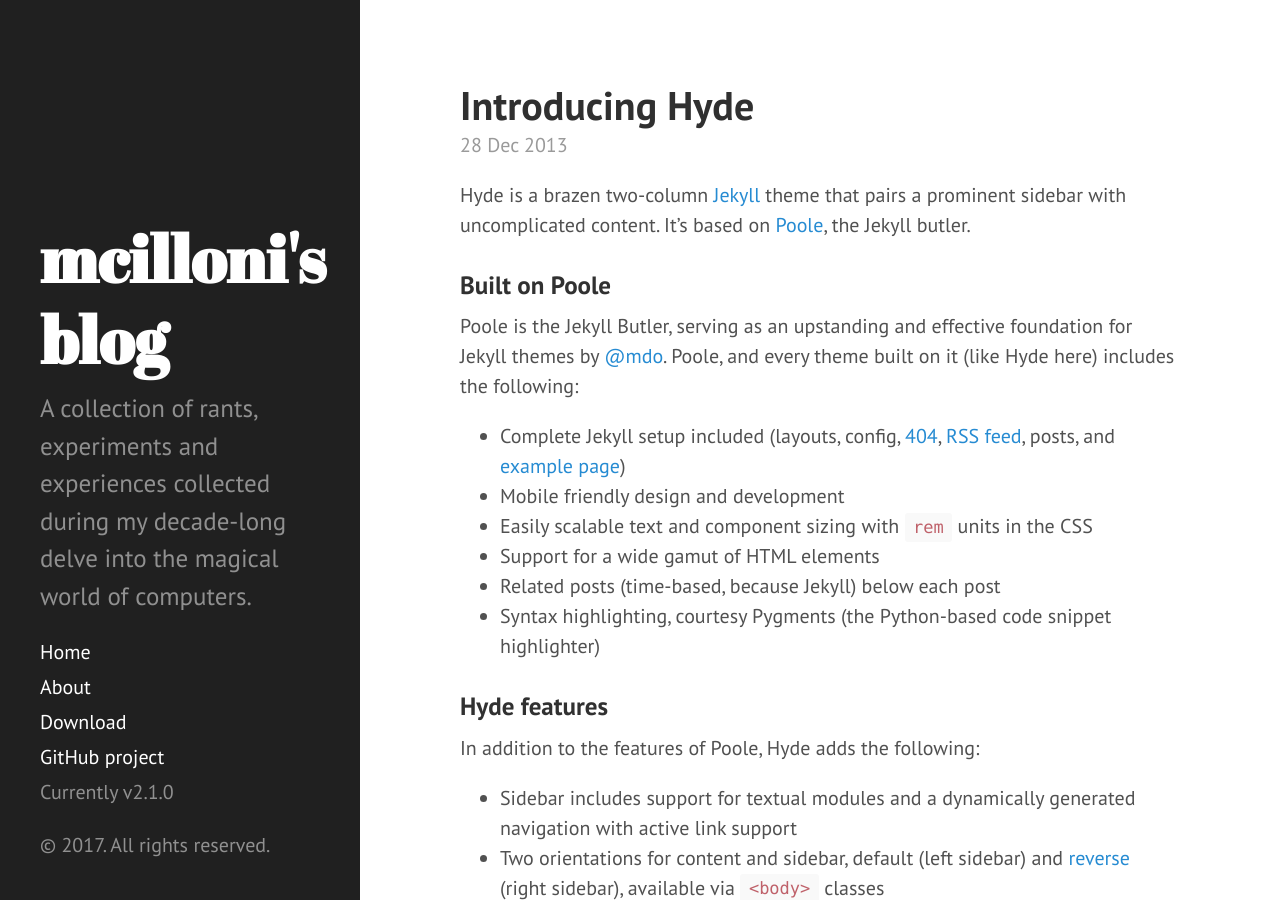
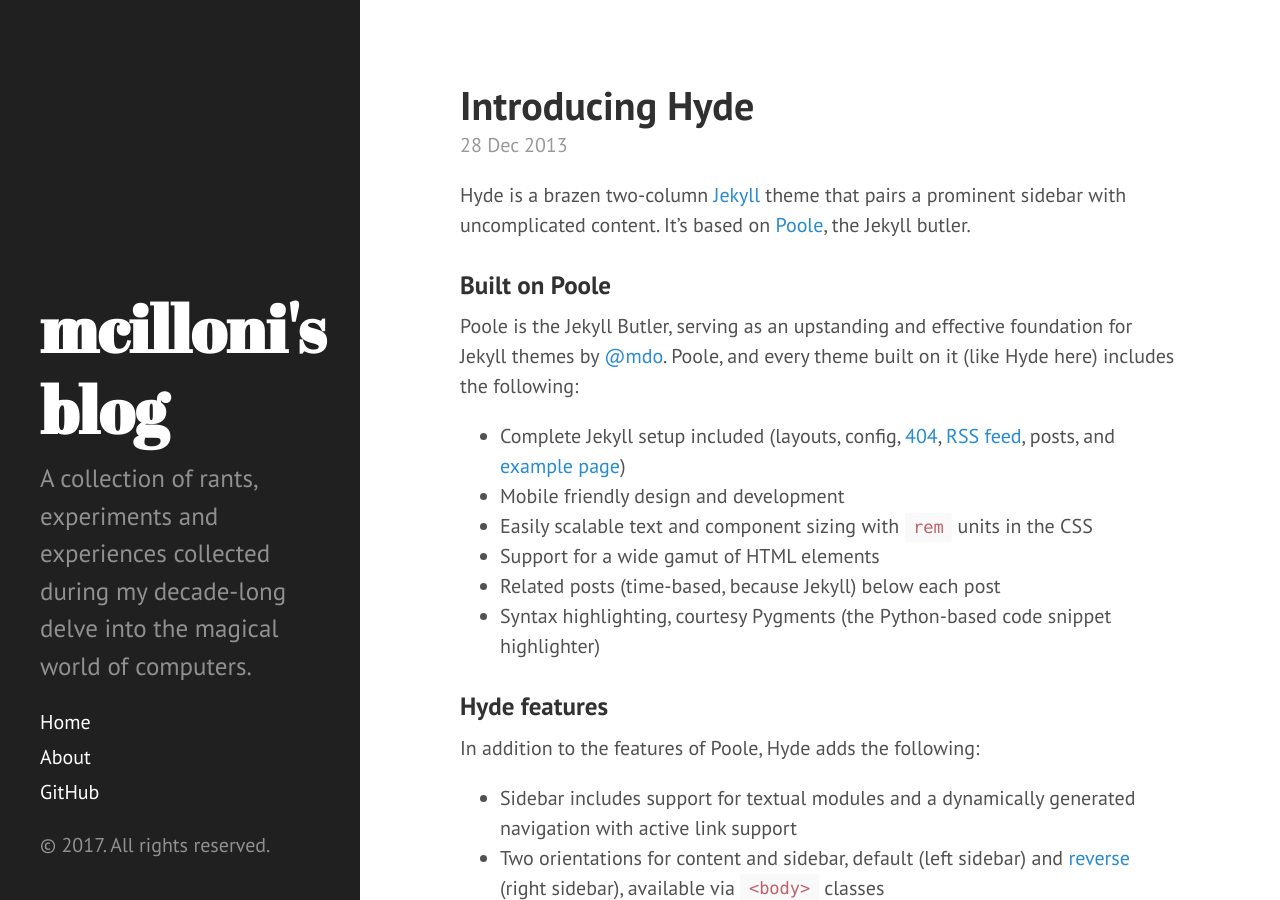
Before and after one commit to mcilloni/mcilloni.github.io, a Jekyll site: the page built from index.html, in a window 1280 px wide and 900 px high. Built offline with Jekyll 4.4.1, drawn with Linux system fonts in a browser that asks for light colours; the list of posts is cut into pages by our own code.

Commit message:
Fixes again

```diff
--- a/_config.yml
+++ b/_config.yml
@@ -23,4 +23,4 @@ paginate:         5
 version:          2.1.0
 
 github:
-  repo:           https://github.com/mcilloni/mcilloni.github.io
+  user:           mcilloni
--- a/_includes/sidebar.html
+++ b/_includes/sidebar.html
@@ -26,9 +26,7 @@
         {% endif %}
       {% endfor %}
 
-      <a class="sidebar-nav-item" href="{{ site.github.repo }}/archive/v{{ site.version }}.zip">Download</a>
-      <a class="sidebar-nav-item" href="{{ site.github.repo }}">GitHub project</a>
-      <span class="sidebar-nav-item">Currently v{{ site.version }}</span>
+      <a class="sidebar-nav-item" href="https://www.github.com/{{ site.github.user }}">GitHub</a>
     </nav>
 
     <p>&copy; {{ site.time | date: '%Y' }}. All rights reserved.</p>
```
